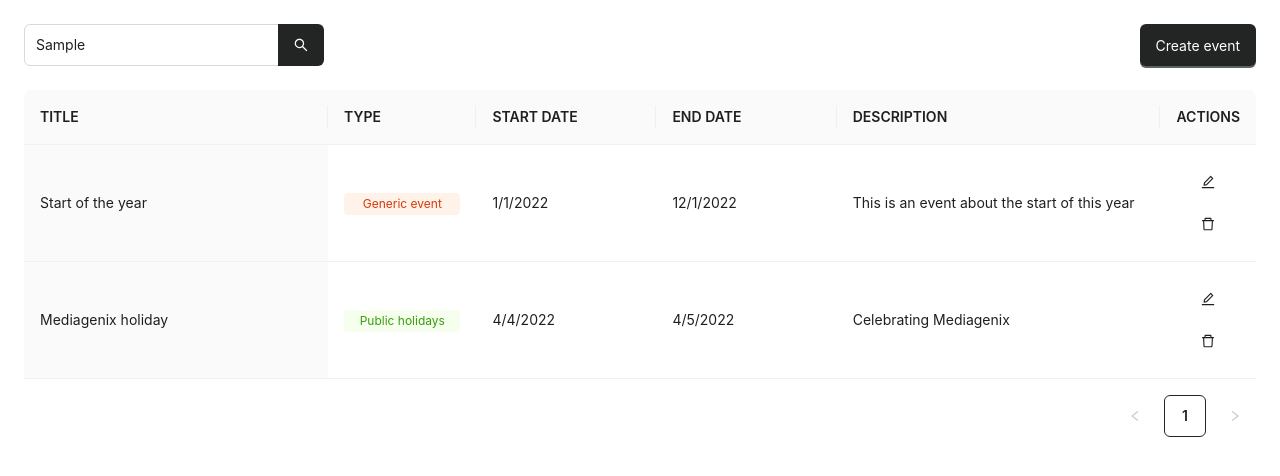
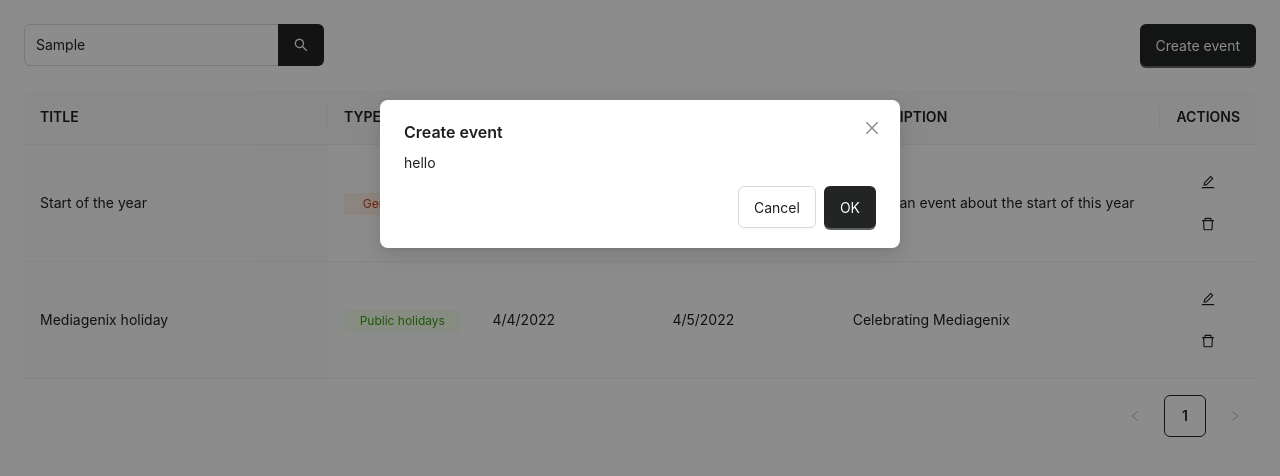
Before and after one commit to AlinaBabenko02/events-app, a React (Create React App) app: page / in a window 1280 px wide. Both pictures are taken after typing "Sample" into the empty fields and a click on the button "Create event". Shown: the top 476 px of the page. Built offline with nearby package versions, Linux system fonts and the light colour scheme.

Commit message:
feat: create event modal

```diff
--- /dev/null
+++ b/src/components/create-event/index.tsx
@@ -0,0 +1,30 @@
+import React from "react";
+import { Modal } from "antd";
+
+interface CreateEventModalProps {
+  createEventModalShown: boolean;
+  setCreateEventModalShown: () => void;
+}
+
+export const CreateEventModal: React.FC<CreateEventModalProps> = ({
+  createEventModalShown,
+  setCreateEventModalShown,
+}) => {
+  const handleCancel = () => {
+    setCreateEventModalShown();
+  };
+  const handleSuccess = () => {
+    setCreateEventModalShown();
+  };
+
+  return (
+    <Modal
+      title="Create event"
+      open={createEventModalShown}
+      onCancel={handleCancel}
+      onOk={handleSuccess}
+    >
+      hello
+    </Modal>
+  );
+};
--- a/src/components/index.tsx
+++ b/src/components/index.tsx
@@ -2,11 +2,17 @@ import React from "react";
 import { Input, Button } from "antd";
 import "./styles.scss";
 import { EventsTable } from "./table";
+import { useToggleState } from "../utils/useToggleState";
+import { CreateEventModal } from "./create-event";
 
 const { Search } = Input;
 
 const App: React.FC = () => {
   const onSearch = (value: string) => console.log(value);
+
+  const [createEventModalShown, setCreateEventModalShown] =
+    useToggleState(false);
+
   return (
     <div className="root">
       <div className="rootHeader">
@@ -16,7 +22,15 @@ const App: React.FC = () => {
           enterButton
           className="rootHeaderSearch"
         />
-        <Button type="primary">Create event</Button>
+        <Button type="primary" onClick={setCreateEventModalShown}>
+          Create event
+        </Button>
+        {createEventModalShown && (
+          <CreateEventModal
+            createEventModalShown={createEventModalShown}
+            setCreateEventModalShown={setCreateEventModalShown}
+          />
+        )}
       </div>
       <EventsTable />
     </div>
--- /dev/null
+++ b/src/utils/useToggleState.ts
@@ -0,0 +1,13 @@
+import { useState, Dispatch, SetStateAction } from "react";
+
+export const useToggleState = (
+  initialState: boolean
+): [boolean, () => void, Dispatch<SetStateAction<boolean>>] => {
+  const [state, setState] = useState(initialState);
+
+  const toggleState = () => {
+    setState((prevState) => !prevState);
+  };
+
+  return [state, toggleState, setState];
+};
```
